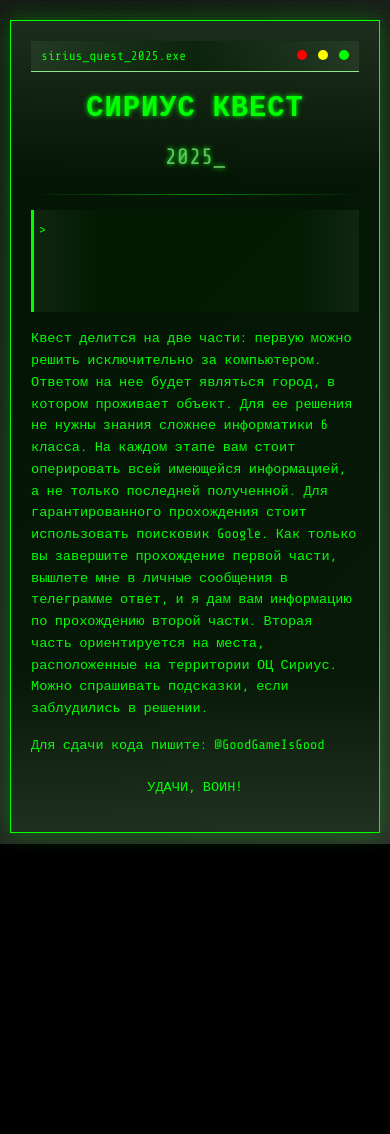
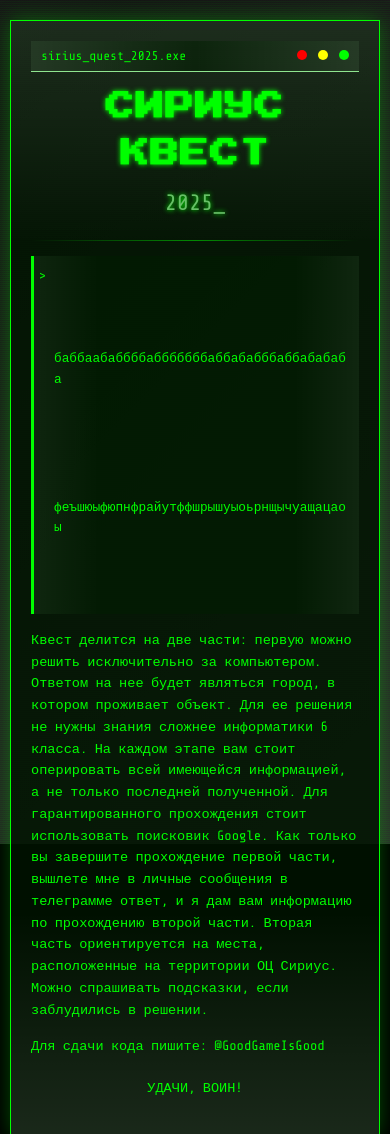
Before and after one commit to sirius-quest/sirius-quest.github.io, a plain HTML site: page index.html in a window 390 px wide. Shown: the top 1134 px of the page. Before the commit the page ends 853 px from the top, so only its background shows below. Drawn offline with nearby package versions, Linux system fonts and the light colour scheme.

Commit message:
Новый заголовок + оптимизация для мобильных

```diff
--- a/index.html
+++ b/index.html
@@ -6,6 +6,7 @@
     <title>Сириус Квест - 2025</title>
     <style>
         @import url('https://fonts.googleapis.com/css2?family=Share+Tech+Mono&display=swap');
+        @import url('https://fonts.googleapis.com/css2?family=Press+Start+2P&display=swap');
 
         * {
             margin: 0;
@@ -100,6 +101,7 @@
             text-align: center;
             text-shadow: 0 0 5px #0f0;
             letter-spacing: 1px;
+            font-family: 'Press Start 2P', cursive;
         }
 
         .year {
@@ -295,13 +297,14 @@
                 top: 10px;
             }
 
-            /* Скрываем только иконки и коды, но оставляем блок */
+            /* Скрываем только иконки, но оставляем текст */
             .icon {
                 display: none;
             }
 
+            /* Оставляем текст кода видимым */
             .code-scroll {
-                display: none;
+                display: block;
             }
         }
     </style>
```
